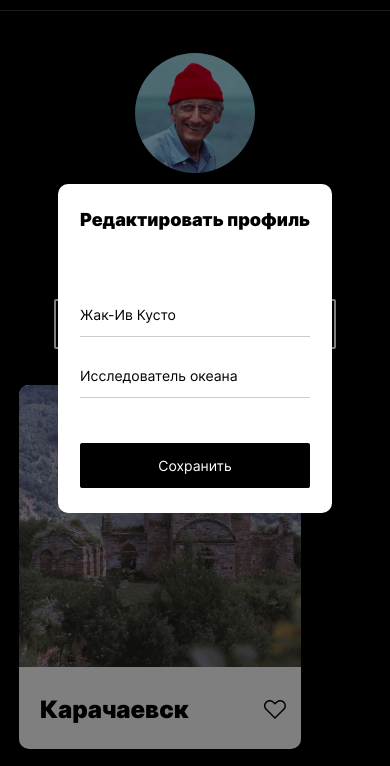
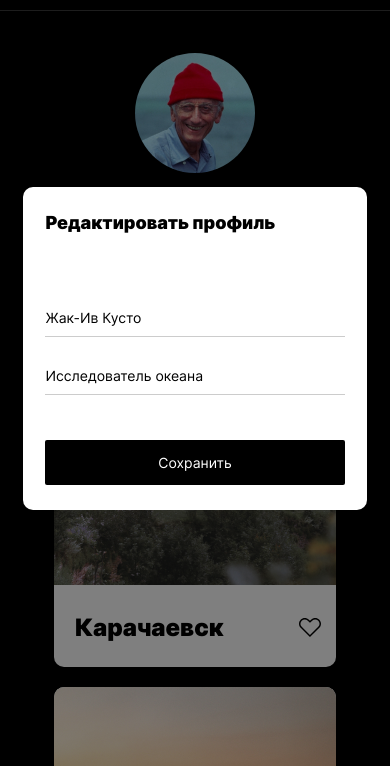
Before and after one commit to EvgKirik/mesto, a plain HTML site: page index.html in a window 390 px wide. Both pictures are taken after a click on the button 298 px from the left and 289 px from the top of the page. Shown: the part 74-840 px from the top of the page. Drawn offline with Linux system fonts and the light colour scheme.

Commit message:
исправить БЭМ структуру и popup

```diff
--- a/blocks/elements/__list/elements__list.css
+++ b/blocks/elements/__list/elements__list.css
@@ -4,4 +4,5 @@
   grid-gap: 20px 17px;
   margin: 0;
   padding: 0;
+  justify-content: center;
 }
--- a/blocks/popup/__container/popup__container.css
+++ b/blocks/popup/__container/popup__container.css
@@ -1,7 +1,9 @@
 .popup__container {
   border-radius: 10px;
   position: relative;
-  max-width: 358px;
+  max-width: 430px;
+  width: 100%;
+  box-sizing: border-box;
   background: #fff;
   padding: 34px 36px 37px;
 }
@@ -9,6 +11,6 @@
 @media (max-width: 768px) {
   .popup__container {
     padding: 25px 22px 25px 22px;
-    max-width: 74vw;
+    max-width: 88vw;
   }
 }
--- a/blocks/popup/__input/popup__input.css
+++ b/blocks/popup/__input/popup__input.css
@@ -10,12 +10,12 @@
   border-bottom: 1px solid rgba(0, 0, 0, 0.2);
   transition: border-color 0.15s ease-in-out, box-shadow 0.15s ease-in-out;
   padding-bottom: 13px;
-  padding: 0 0 13px;
+  padding: 0 0 10px;
   outline: none;
 }
 
 .popup__input:first-child {
-  margin-top: 54px;
+  margin-top: 46px;
 }
 
 .popup__input:nth-child(2) {
@@ -25,10 +25,10 @@
 @media (max-width: 768px) {
   .popup__input:first-child {
     margin: 0;
-    padding: 75px 0 13px;
+    padding: 75px 0 10px;
   }
   .popup__input:nth-child(2) {
     margin: 0;
-    padding: 30px 0 13px;
+    padding: 30px 0 10px;
   }
 }
--- a/blocks/popup/__submit/popup__submit.css
+++ b/blocks/popup/__submit/popup__submit.css
@@ -12,7 +12,7 @@
   text-align: center;
   color: #fff;
   padding-top: 14px;
-  padding-bottom: 18px;
+  padding-bottom: 14px;
   border: none;
 }
 
--- a/blocks/profile/__button/_add/profile__button_add.css
+++ /dev/null
@@ -1,15 +0,0 @@
-.profile__button_add {
-  background-image: url(../../../../../images/Add_button.svg);
-  min-width: 150px;
-  min-height: 50px;
-  border: 2px solid #ffffff;
-  border-radius: 2px;
-}
-
-@media (max-width: 768px) {
-  .profile__button_add {
-    min-width: 282px;
-    margin-top: 36px;
-    background-size: 16px;
-  }
-}
--- a/blocks/profile/__button/_edit/profile__button_edit.css
+++ /dev/null
@@ -1,15 +0,0 @@
-.profile__button_edit {
-  background-image: url(../../../../../images/Edit_button.svg);
-  width: 24px;
-  height: 24px;
-  border: 1px solid #ffffff;
-  margin-left: 18px;
-}
-
-@media (max-width: 768px) {
-  .profile__button_edit {
-    width: 18px;
-    height: 18px;
-    background-size: 7.5px;
-  }
-}
--- a/index.html
+++ b/index.html
@@ -22,13 +22,13 @@
         <div class="profile__info">
           <h1 class="profile__title">Жак-Ив Кусто</h1>
           <button
-            class="profile__button profile__button_edit"
+            class="profile__button profile__button_type_edit"
             type="button"
           ></button>
           <p class="profile__subtitle">Исследователь океана</p>
         </div>
         <button
-          class="profile__button profile__button_add"
+          class="profile__button profile__button_type_add"
           type="button"
         ></button>
       </section>
@@ -117,14 +117,14 @@
           <input
             type="text"
             id="name"
-            class="popup__input popup__input_name"
+            class="popup__input popup__input_type_name"
             name="name"
             value="Жак-Ив Кусто"
           />
           <input
             type="text"
             id="job"
-            class="popup__input popup__input_job"
+            class="popup__input popup__input_type_job"
             name="job"
             value="Исследователь океана"
           />
--- a/pages/index.css
+++ b/pages/index.css
@@ -8,8 +8,8 @@
 @import url(../blocks/profile/__avatar/profile__avatar.css);
 @import url(../blocks/profile/__info/profile__info.css);
 @import url(../blocks/profile/__button/profile__button.css);
-@import url(../blocks/profile/__button/_add/profile__button_add.css);
-@import url(../blocks/profile/__button/_edit/profile__button_edit.css);
+@import url(../blocks/profile/__button/_type/profile__button_type_add.css);
+@import url(../blocks/profile/__button/_type/profile__button_type_edit.css);
 @import url(../blocks/profile/__subtitle/profile__subtitle.css);
 @import url(../blocks/profile/__title/profile__title.css);
 @import url(../blocks/elements/elements.css);
--- a/scripts/index.js
+++ b/scripts/index.js
@@ -1,9 +1,9 @@
 let popupClose = document.querySelector(".popup__close");
 let popup = document.querySelector(".popup");
-let profileButtonEdit = document.querySelector(".profile__button_edit");
+let profileButtonEdit = document.querySelector(".profile__button_type_edit");
 let formElement = document.querySelector(".popup__form");
-let nameInput = document.querySelector(".popup__input_name");
-let jobInput = document.querySelector(".popup__input_job");
+let nameInput = document.querySelector(".popup__input_type_name");
+let jobInput = document.querySelector(".popup__input_type_job");
 let profileTitle = document.querySelector(".profile__title");
 let profileSubtitle = document.querySelector(".profile__subtitle");
 function handleFormSubmit(evt) {
@@ -23,7 +23,6 @@ function handlePopupClose() {
   jobInput.value = jobInput.getAttribute("value");
   jobInput.setAttribute("value", jobInput.value);
 }
-
 formElement.addEventListener("submit", handleFormSubmit);
 popupClose.addEventListener("click", handlePopupClose);
 profileButtonEdit.addEventListener("click", handlePopupToggle);
```
